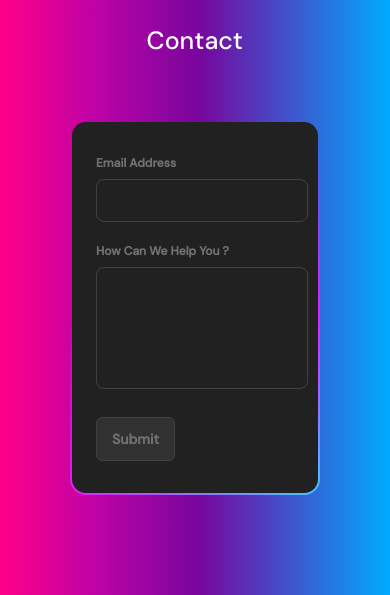
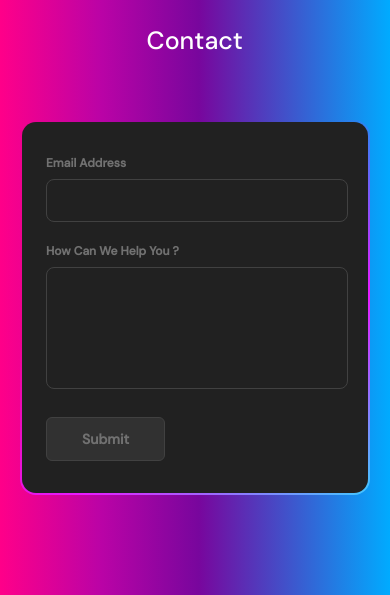
Before and after one commit to Dorianyloj/portfolio, a React (Vite) app: page /contact in a window 390 px wide. Shown: the part 242-837 px from the top of the page. Built offline with nearby package versions, Linux system fonts and the light colour scheme.

Commit message:
modif responsive encoooore

```diff
--- a/src/index.css
+++ b/src/index.css
@@ -1070,7 +1070,7 @@ footer{
   }
 
   .Contact{
-    padding: 50px;
+    padding-top: 50px;
   }
 
   .Cards{
```
